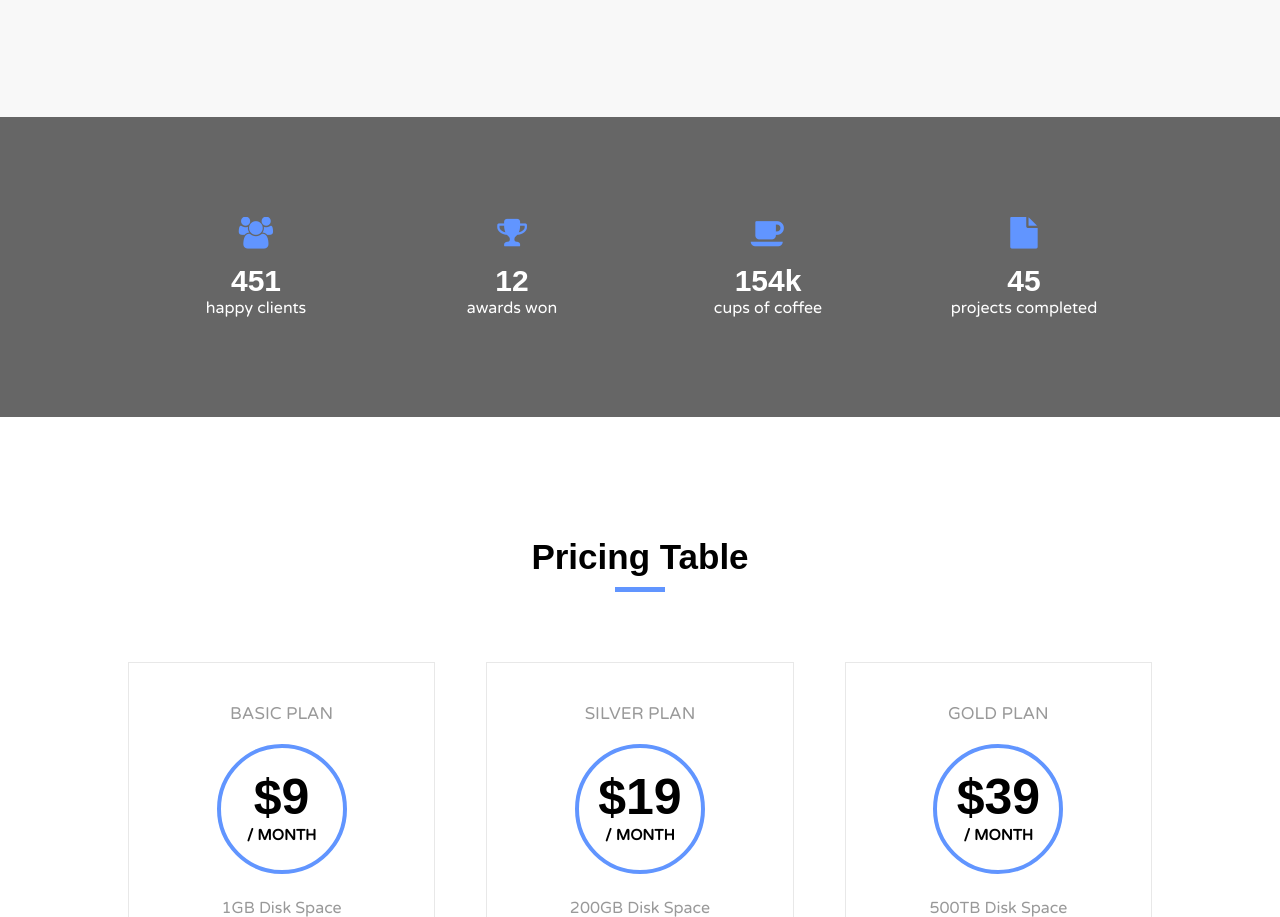
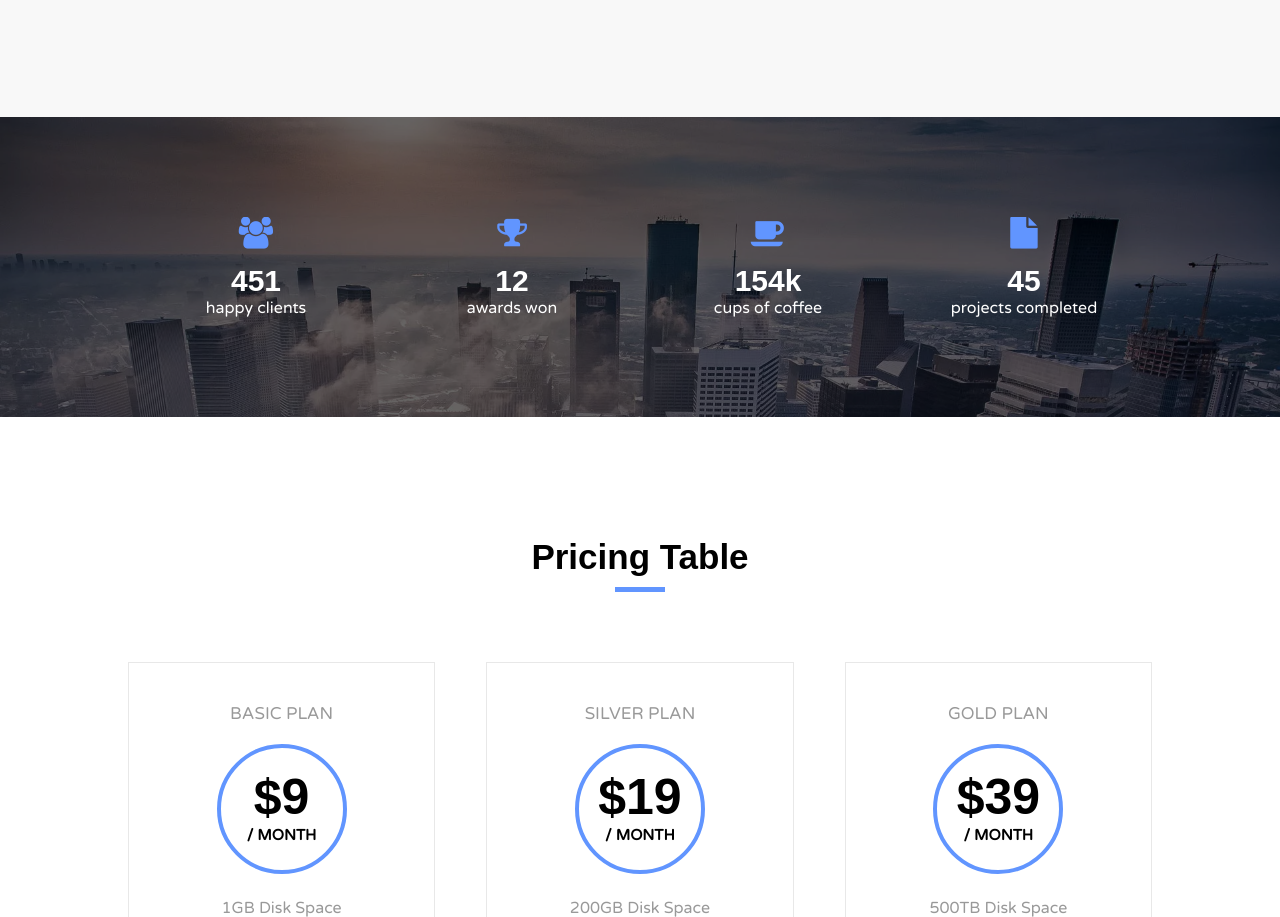
Before and after one commit to az1zz/creative_agency, a plain HTML site: page index.html in a window 1280 px wide. Shown: the part 3864-4781 px from the top of the page. Drawn offline with Linux system fonts and the light colour scheme; files whose address does not match are found by name.

Commit message:
Update numbers.css

```diff
--- a/CSS/numbers.css
+++ b/CSS/numbers.css
@@ -1,5 +1,5 @@
 .numbers {
-    background-image: url("images/background/background2.jpg");
+    background-image: url("../images/background/background2.jpg");
     height: 300px;
     background-size: cover;
     background-attachment: fixed;
```
